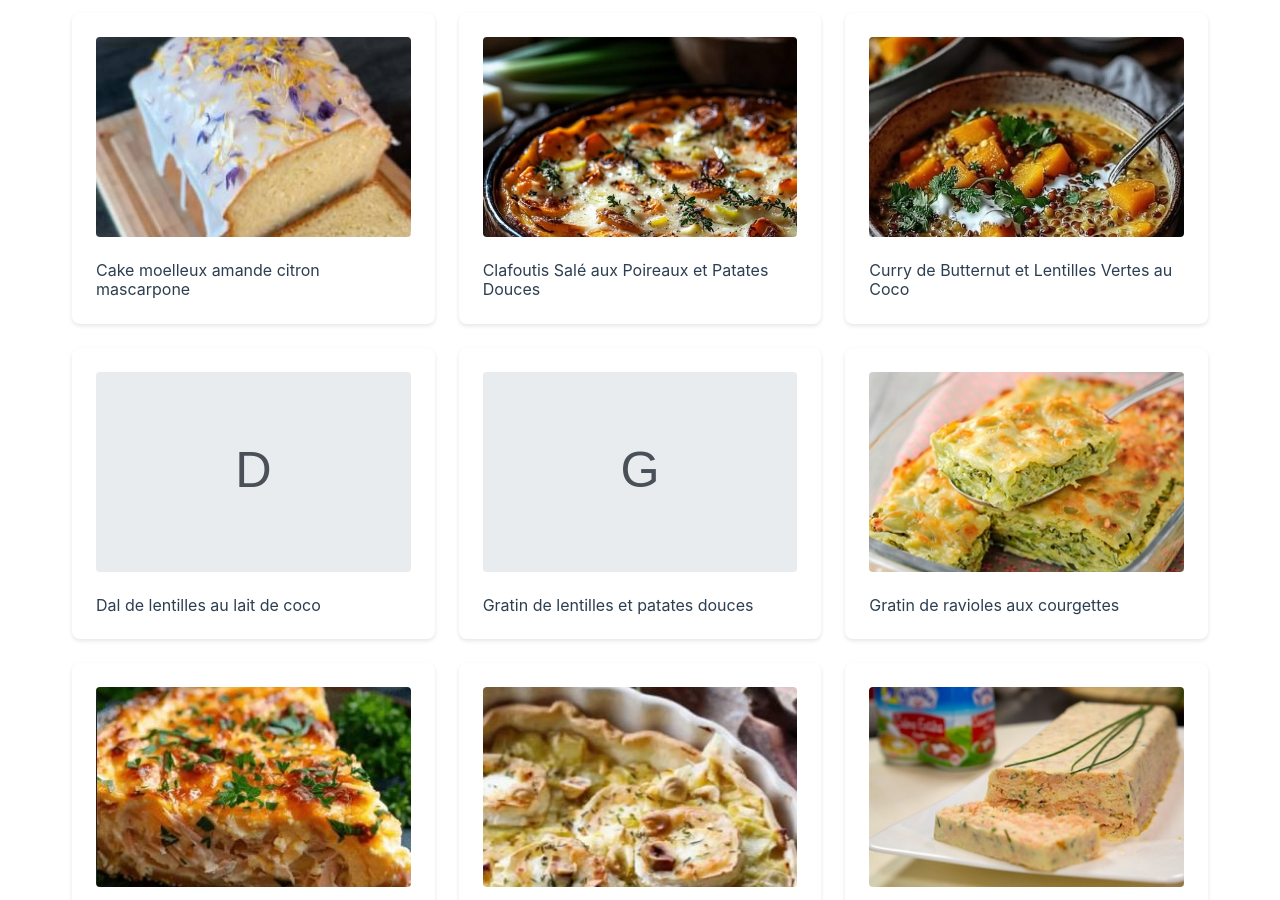
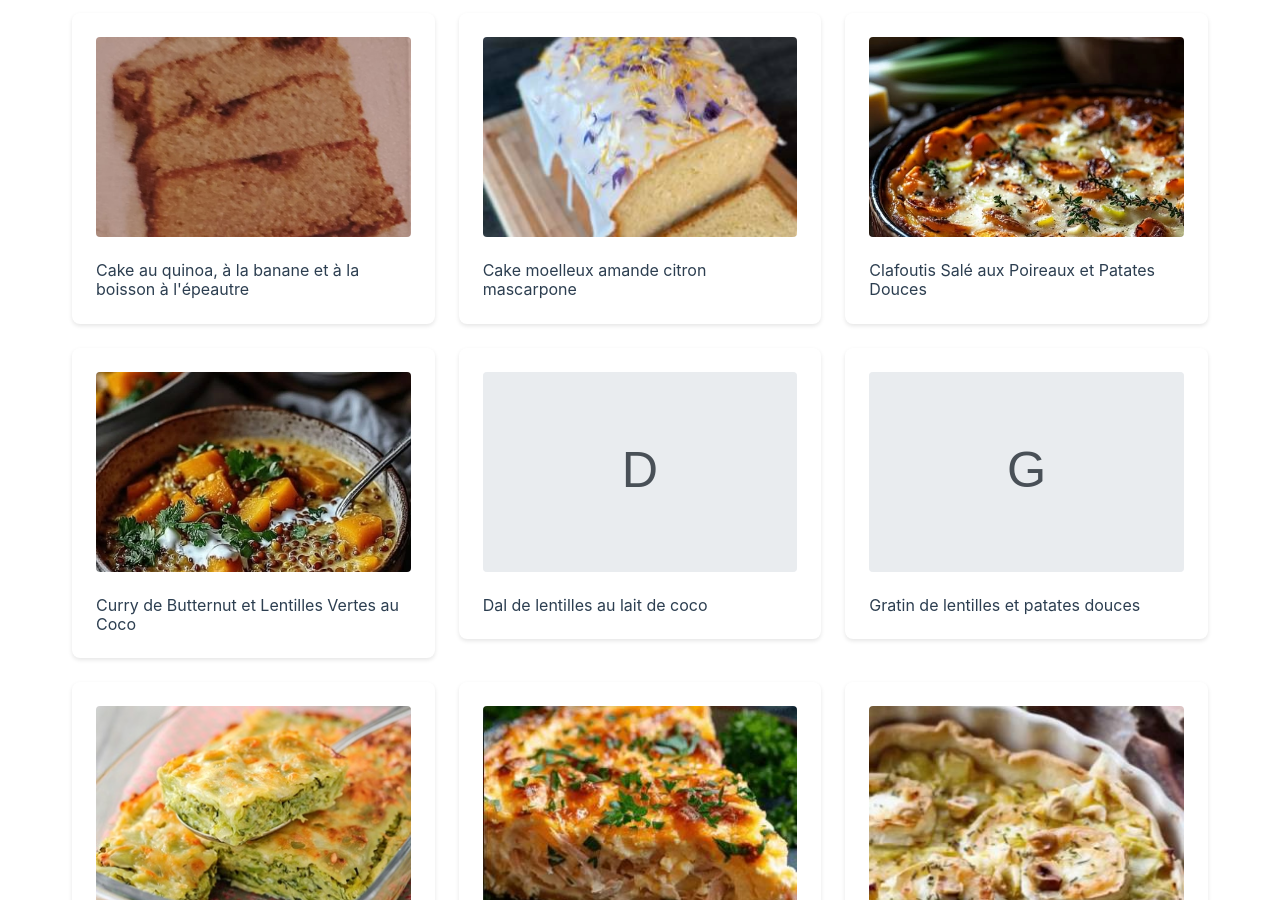
Before and after one commit to beacuisine/beacuisine.github.io, a Jekyll site: the page index.html, which Jekyll copies as it is, in a window 1280 px wide and 900 px high, scrolled down 586 px. Built offline with Jekyll 4.4.1, drawn with Linux system fonts in a browser that asks for light colours.

Commit message:
Add quinoa banana cake to the recipes list on the homepage
Co-Authored-By: Claude Sonnet 5.5 <noreply@anthropic.com>

```diff
--- a/index.html
+++ b/index.html
@@ -68,6 +68,12 @@
           <a class="link-recipe" href="/recipe/buche-aperitive-noel/">
             <img class="recipe-image" src="/images/buche-aperitive-noel.jpg" alt="" />
             <span class="recipe-title">Bûche apéritive de Noël</span>
+          </a>
+        </li>
+        <li>
+          <a class="link-recipe" href="/recipe/cake-quinoa-banane-epeautre/">
+            <img class="recipe-image" src="/images/cake-quinoa-banane-epeautre.jpg" alt="" />
+            <span class="recipe-title">Cake au quinoa, à la banane et à la boisson à l'épeautre</span>
           </a>
         </li>
         <li>
```
